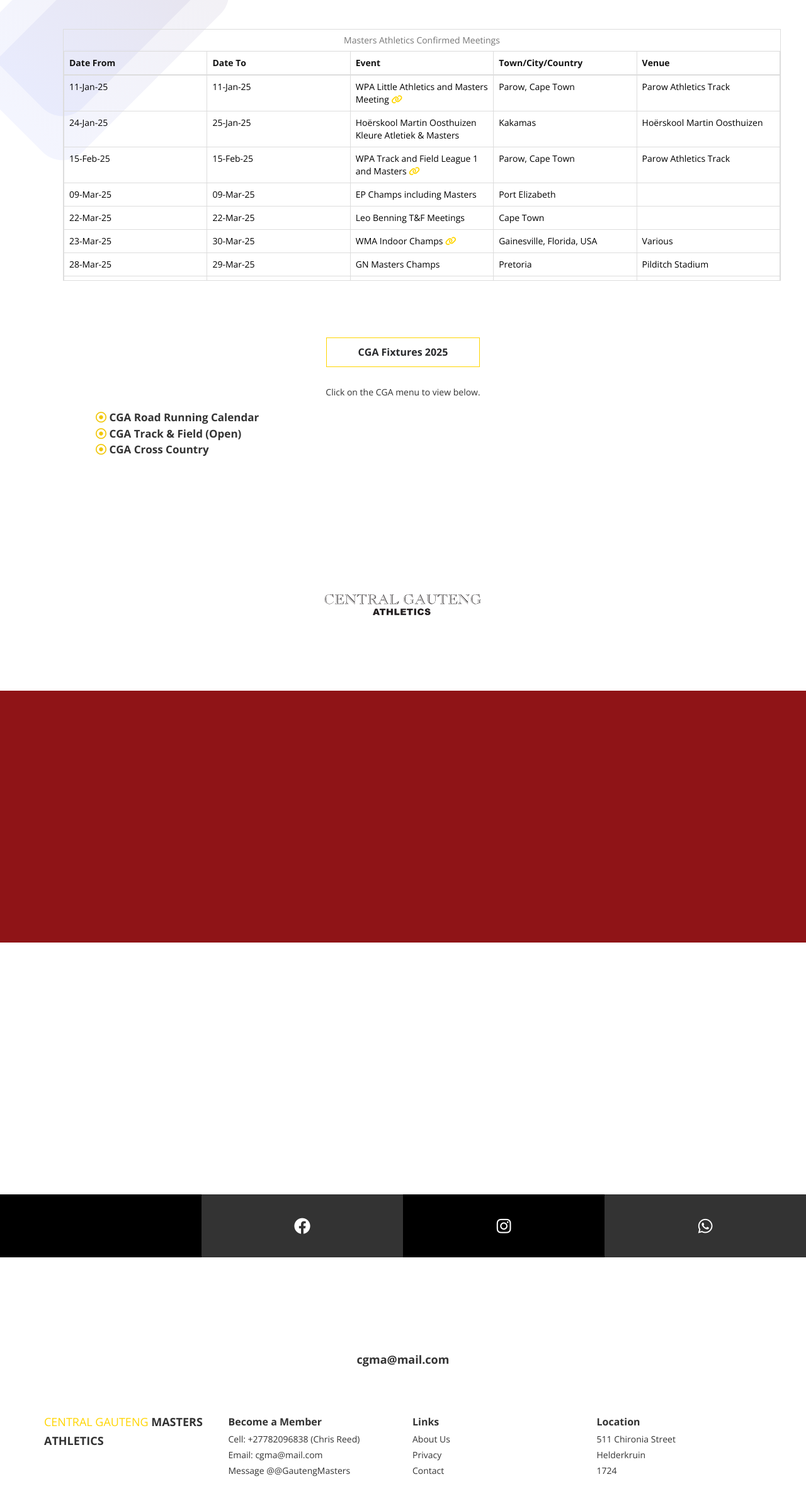
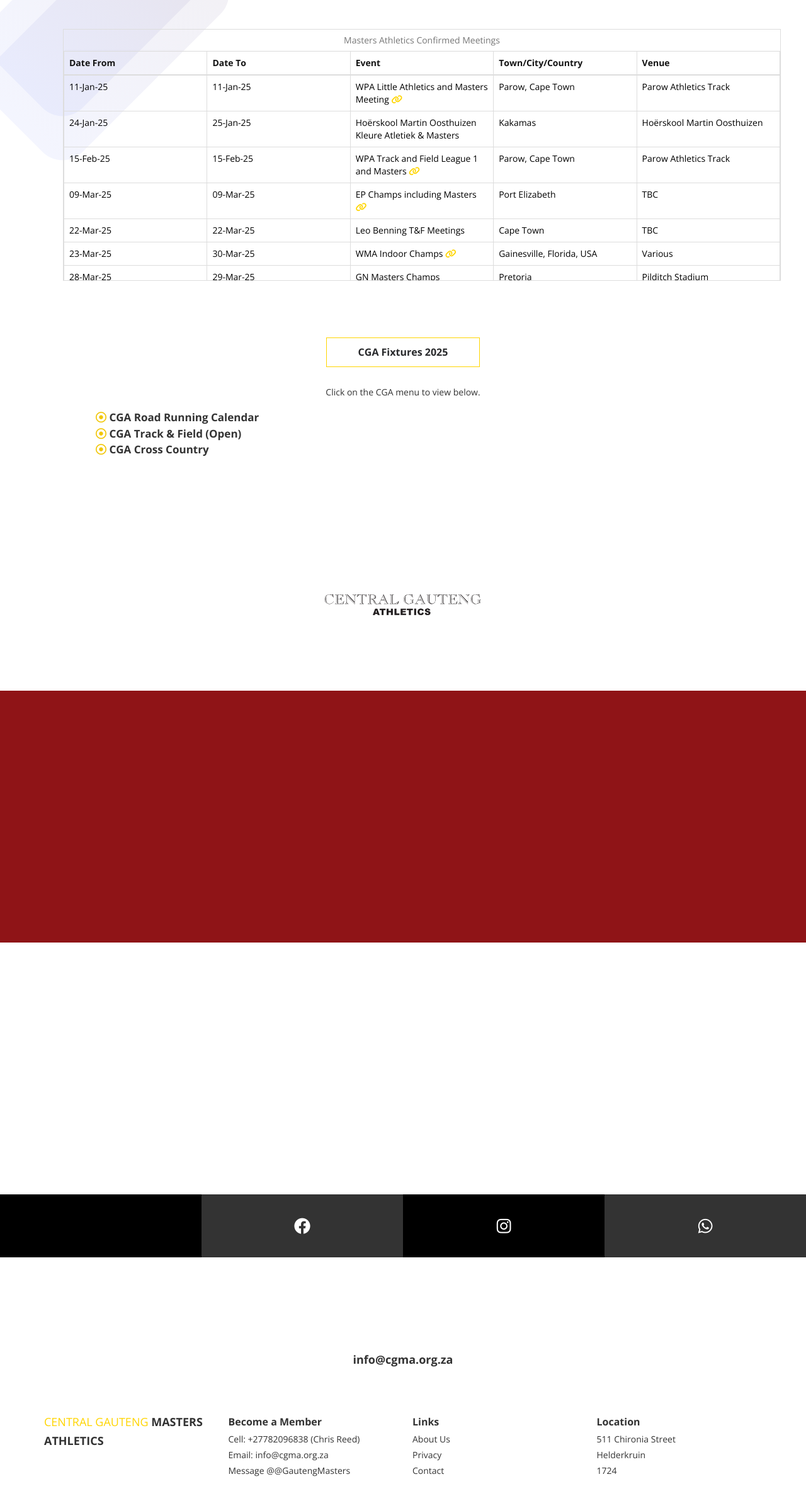
Before and after one commit to cgmasters/site, a plain HTML site: page Fixtures.html in a window 1280 px wide. Shown: the part 929-3313 px from the top of the page at 63% size. Drawn offline with nearby package versions, Linux system fonts and the light colour scheme.

Commit message:
Add files via upload
Updated email address
Updated fixtures

```diff
--- a/Fixtures.html
+++ b/Fixtures.html
@@ -206,16 +206,17 @@
                                         <tr>
                                           <td>09-Mar-25</td>
                                           <td>09-Mar-25</td>
-                                          <td>EP Champs including Masters</td>
+                                          <td>EP Champs including Masters<a href="https://epathletics.co.za/events-calendar/" target="_blank">
+                                            <i class="fa fa-link"></td>
                                           <td>Port Elizabeth</td>
-                                          <td></td>
+                                          <td>TBC</td>
                                         </tr>
                                         <tr>
                                           <td>22-Mar-25</td>
                                           <td>22-Mar-25</td>
                                           <td>Leo Benning T&amp;F Meetings</td>
                                           <td>Cape Town</td>
-                                          <td></td>
+                                          <td>TBC</td>
                                         </tr>
                                         <tr>
                                           <td>23-Mar-25</td>
@@ -442,7 +443,7 @@
         <div class="container">
 
             <div class="email">
-                <a href="mailto:cgma@mail.com">cgma@mail.com</a>
+                <a href="mailto:info@cgma.org.za">info@cgma.org.za</a>
             </div><!-- /.email -->
 
             <div class="row">
@@ -461,7 +462,7 @@
                         <h4 class="small-title">Become a Member</h4>
                         <ul class="list-unstyled">
                             <li>Cell: <a href="tel:+27782096838">+27782096838</a> (Chris Reed)</li>
-                            <li>Email: <a href="mailto:cgma@mail.com">cgma@mail.com</a></li>
+                            <li>Email: <a href="mailto:info@cgma.org.za">info@cgma.org.za</a></li>
                             <li><a href="https://twitter.com/messages/compose?recipient_id=&ref_src=twsrc%5Etfw" class="twitter-dm-button" data-size="large" data-screen-name="@GautengMasters" data-show-count="false">Message @@GautengMasters</a><script async src="https://platform.twitter.com/widgets.js" charset="utf-8"></script>
                             </a></li>
                         </ul>
```
Also changed, not shown: Champs.html (+3 -3 lines), Events.html (+2 -2 lines), Join.html (+2 -2 lines), Privacy.html (+3 -3 lines), Rankings.html (+2 -2 lines), about-us.html (+2 -2 lines), contact-form.html (+2 -2 lines), index.html (+2 -2 lines), results.html (+2 -2 lines), rules.html (+2 -2 lines).
